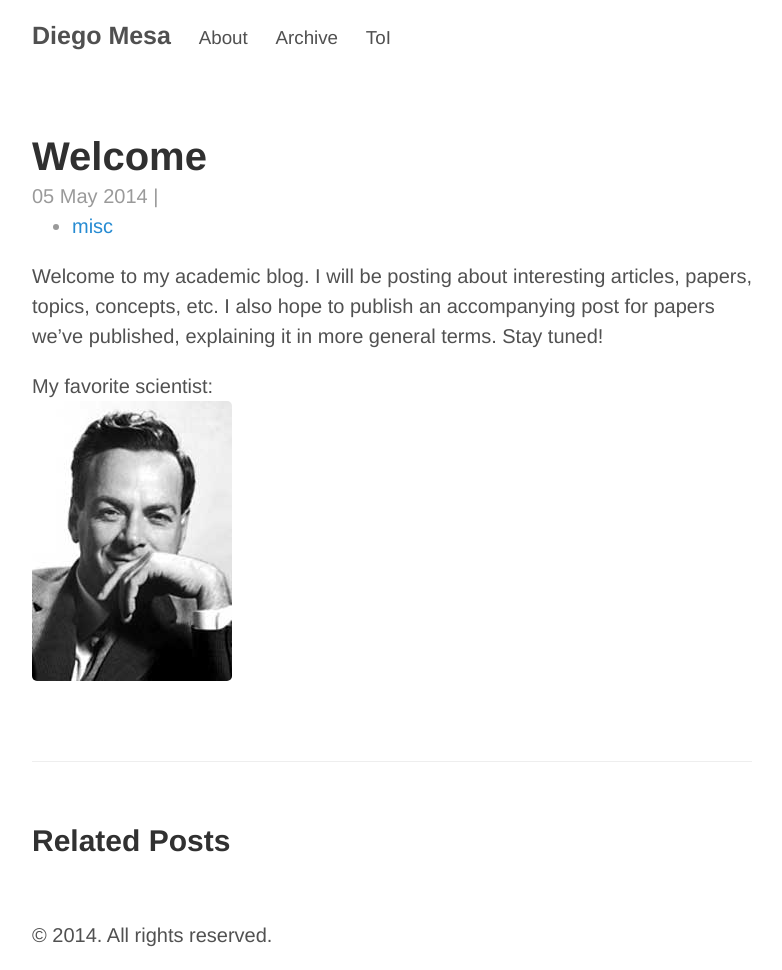
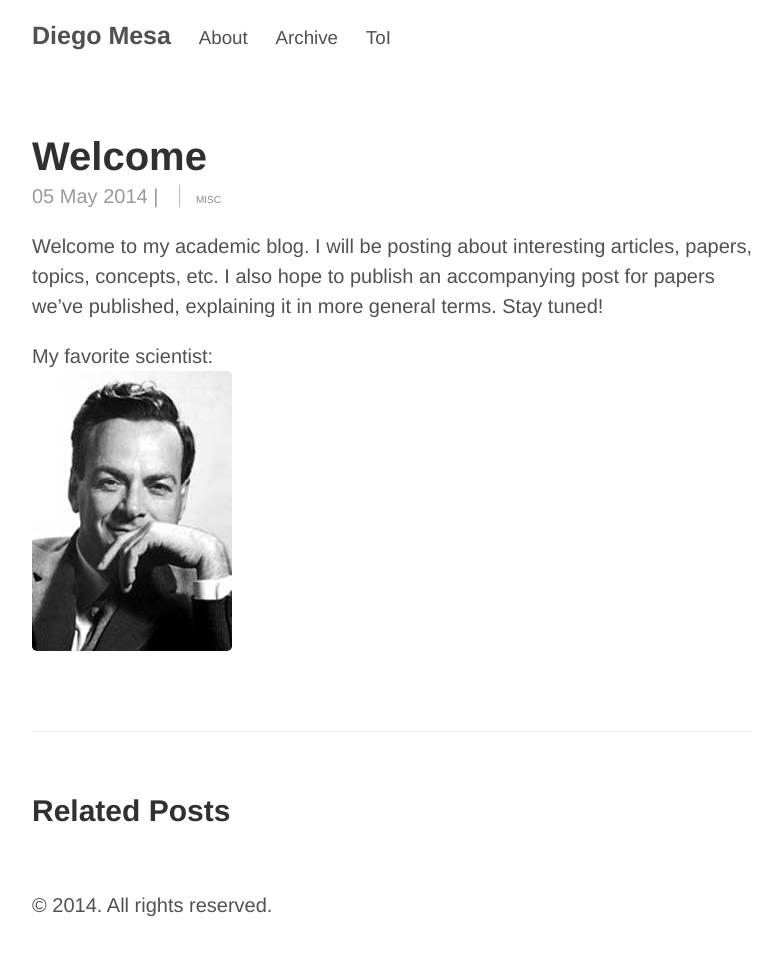
Before and after one commit to diego898/diego898.github.io, a Jekyll site: the page built from _posts/2014-05-05-welcome.md, in a window 1280 px wide. Shown: the whole page, without its empty margins (248-1030 px from the left). Built offline with Jekyll 4.4.1, drawn with Linux system fonts in a browser that asks for light colours; after the commit the page ends 940 px from its top, so only the background shows below that.

Commit message:
css changes

```diff
--- a/_layouts/post.html
+++ b/_layouts/post.html
@@ -4,7 +4,7 @@ layout: default
 
 <div class="post">
   <h1 class="post-title">{{ page.title }}</h1>
-  <span class="post-date">{{ page.date | date_to_string }} | <ul>{% for tag in page.tags %}<li class="inline"><a href="/tag/{{ tag }}">{{ tag }}</a></li>{% endfor %}</ul></span>
+  <span class="post-date">{{ page.date | date_to_string }} | <ul class="tag_list_in_post">{% for tag in page.tags %}<li class="inline tag_list_item"><a class="tag_list_link" href="/tag/{{ tag }}">{{ tag }}</a></li>{% endfor %}</ul></span>
   {{ content }}
 </div>
 
--- a/public/css/poole.css
+++ b/public/css/poole.css
@@ -116,6 +116,15 @@ ul, ol, dl {
   margin-top: 0;
   margin-bottom: 1rem;
 }
+
+ul.tag_list_in_post{border-left:1px solid #bbb;display:inline;margin-left:15px;padding:0 0 0 10px;}
+li.tag_list_item{line-height:1;list-style:none;margin:0;}
+li.inline{display:inline}
+ul.tags li{border-left:1px solid #ccc;display:inline;list-style:none;margin:0;padding:0 8px;position:relative;}
+ul.tags li:first-child{border:0;padding-left:0}
+a.tag_list_link{border-left: 1px solid #ccc;color:#888;font-size:14px;font-variant:small-caps;margin:0;padding: 0 6px;text-transform:lowercase;}
+a.tag_list_link:first-child{border:0}
+a.tag_list_link:hover{color:#444;}
 
 dt {
   font-weight: bold;
```
